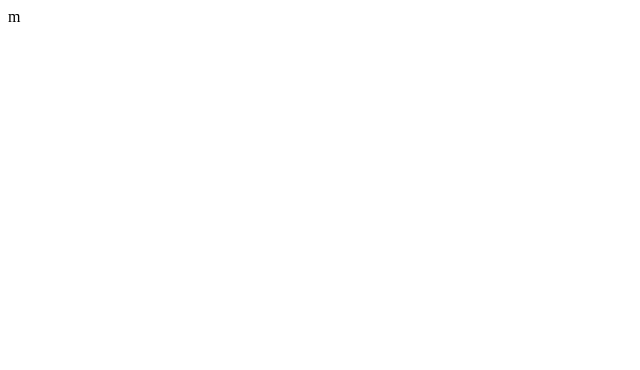
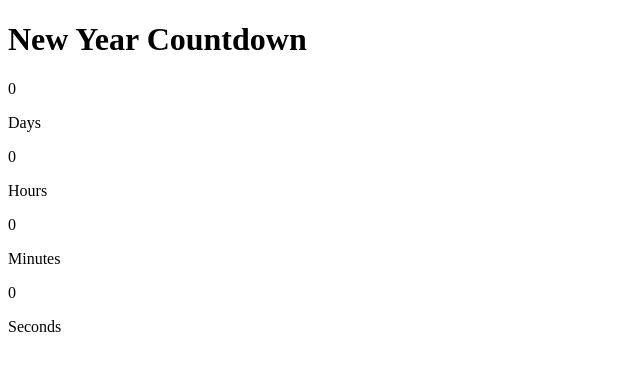
Before and after one commit to ErizoMA/countdown, a plain HTML site: page index.html in a window 1280 px wide. Shown: the whole page, without its empty margins (0-640 px from the left). Drawn offline with Linux system fonts and the light colour scheme.

Commit message:
basic structure

```diff
--- a/index.html
+++ b/index.html
@@ -4,8 +4,29 @@
     <meta charset="UTF-8" />
     <meta http-equiv="X-UA-Compatible" content="IE=edge" />
     <meta name="viewport" content="width=device-width, initial-scale=1.0" />
-    <title>Document</title>
+    <title>Countdown to NewYear 2022</title>
   </head>
-  <body></body>
+  <body>
+    <div class="title">
+      <h1>New Year Countdown</h1>
+    </div>
+    <div class="container">
+      <div class="days">
+        <p>0</p>
+        <p>Days</p>
+      </div>
+      <div class="hours">
+        <p>0</p>
+        <p>Hours</p>
+      </div>
+      <div class="minutes">
+        <p>0</p>
+        <p>Minutes</p>
+      </div>
+      <div class="seconds">
+        <p>0</p>
+        <p>Seconds</p>
+      </div>
+    </div>
+  </body>
 </html>
-m
```
Also changed, not shown: background.jpg (added).
